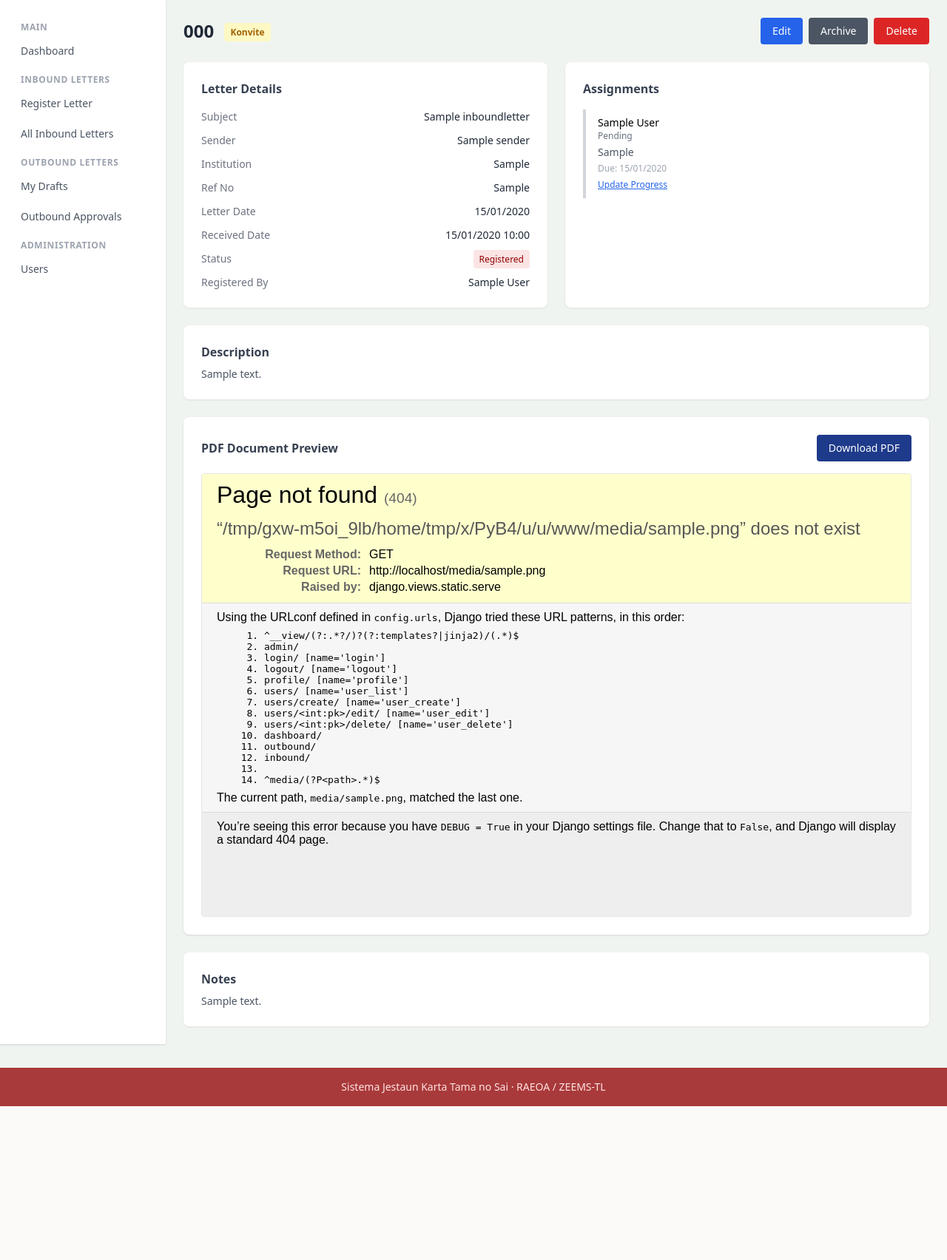
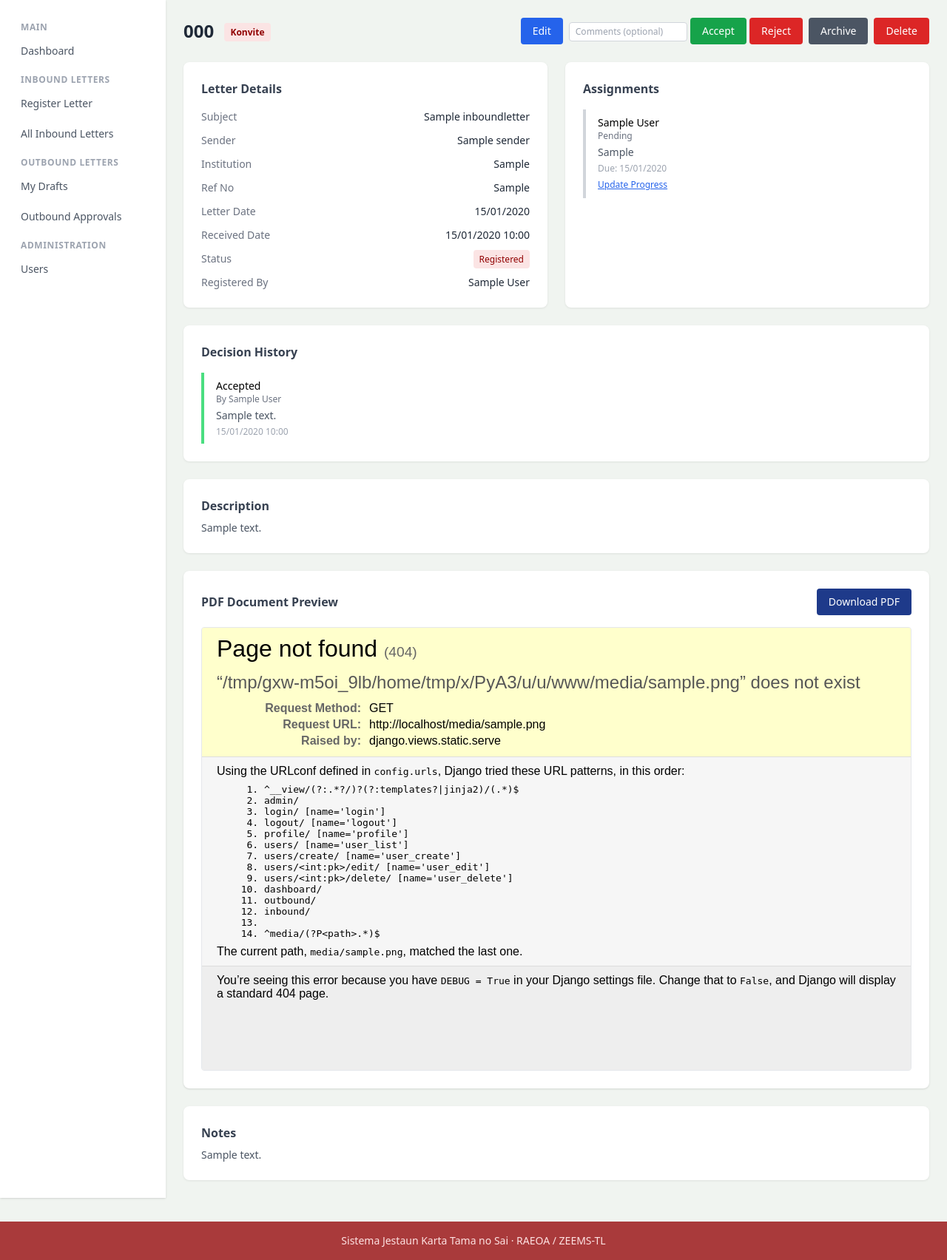
Before and after one commit to Noro18/Corespondence-System, a Django app: page /inbound/1/ in a window 1280 px wide. Shown: the part 88-1792 px from the top of the page at 74% size. Before the commit the page ends 1584 px from the top, so only its background shows below. Run offline with Django 5.2, Linux system fonts and the light colour scheme; a user stored in the database is signed in; tables that the repository leaves empty hold one stand-in row (values such as "Sample post"); some libraries are stand-ins or nearby versions.

Commit message:
feat: add decision form and history to inbound letter detail

```diff
--- a/templates/inbound_letters/letter_detail.html
+++ b/templates/inbound_letters/letter_detail.html
@@ -6,21 +6,36 @@
 
 <div class="flex items-center justify-between mb-6">
   <h1 class="text-2xl font-bold text-gray-800">{{ letter.tracking_code }}
-    <span class="{% if letter.category == 'ASU' %}badge-maroon{% elif letter.category == 'INF' %}bg-gray-100 text-gray-700{% else %}bg-yellow-100 text-yellow-700{% endif %} px-2 py-1 rounded text-xs align-middle ml-2">{{ letter.get_category_display }}</span>
+    <span class="{% if letter.category == 'KVT' %}badge-maroon{% elif letter.category == 'AUD' %}bg-gray-100 text-gray-700{% elif letter.category == 'PRP' %}bg-blue-100 text-blue-700{% else %}bg-yellow-100 text-yellow-700{% endif %} px-2 py-1 rounded text-xs align-middle ml-2">{{ letter.get_category_display }}</span>
   </h1>
   <div class="flex gap-2">
     {% if user.role == 'ADMIN' or user.role == 'SEK' and letter.registered_by == user and letter.status != 'CMP' and letter.status != 'ARC' %}
     <a href="{% url 'inbound_letters:edit' letter.pk %}" class="bg-blue-600 text-white px-4 py-2 rounded hover:bg-blue-700 text-sm">Edit</a>
     {% endif %}
     {% if letter.status != 'ARC' and user.role == 'ADMIN' or letter.status != 'ARC' and user.role == 'PREZ' %}
-      {% if letter.category == 'ASU' and letter.status == 'REG' %}
-      <a href="{% url 'inbound_letters:assign' letter.pk %}" class="bg-blue-900 text-white px-4 py-2 rounded hover:bg-blue-800 text-sm">Despaxu</a>
+      {% if letter.status == 'REG' or letter.status == 'REJ' %}
+      <form method="post" action="{% url 'inbound_letters:decide' letter.pk %}" class="inline">
+        {% csrf_token %}
+        <input type="text" name="comments" placeholder="Comments (optional)" class="px-2 py-1 border border-gray-300 rounded text-xs w-40">
+        <button type="submit" name="decision" value="APR" class="bg-green-600 text-white px-4 py-2 rounded hover:bg-green-700 text-sm">Accept</button>
+        <button type="submit" name="decision" value="REJ" class="bg-red-600 text-white px-4 py-2 rounded hover:bg-red-700 text-sm">Reject</button>
+      </form>
       {% endif %}
-      {% if letter.category != 'ASU' or letter.status == 'CMP' %}
-      <form method="post" action="{% url 'inbound_letters:archive' letter.pk %}" class="inline">
-        {% csrf_token %}
-        <button type="submit" class="bg-gray-600 text-white px-4 py-2 rounded hover:bg-gray-700 text-sm">Archive</button>
-      </form>
+      {% if letter.category == 'PED' or letter.category == 'PRP' %}
+        {% if letter.status == 'APR' %}
+        <a href="{% url 'inbound_letters:assign' letter.pk %}" class="bg-blue-900 text-white px-4 py-2 rounded hover:bg-blue-800 text-sm">Despaxu</a>
+        {% endif %}
+        {% if letter.status == 'CMP' %}
+        <form method="post" action="{% url 'inbound_letters:archive' letter.pk %}" class="inline">
+          {% csrf_token %}
+          <button type="submit" class="bg-gray-600 text-white px-4 py-2 rounded hover:bg-gray-700 text-sm">Archive</button>
+        </form>
+        {% endif %}
+      {% else %}
+        <form method="post" action="{% url 'inbound_letters:archive' letter.pk %}" class="inline">
+          {% csrf_token %}
+          <button type="submit" class="bg-gray-600 text-white px-4 py-2 rounded hover:bg-gray-700 text-sm">Archive</button>
+        </form>
       {% endif %}
     {% endif %}
     {% if user.role == 'ADMIN' %}
@@ -62,7 +77,7 @@
       <div class="flex justify-between">
         <dt class="text-gray-500">Status</dt>
         <dd class="text-gray-800">
-          <span class="{% if letter.status == 'REG' %}badge-maroon{% elif letter.status == 'ASN' %}bg-yellow-100 text-yellow-700{% elif letter.status == 'CMP' %}bg-green-100 text-green-700{% else %}bg-gray-100 text-gray-700{% endif %} px-2 py-1 rounded text-xs">{{ letter.get_status_display }}</span>
+          <span class="{% if letter.status == 'REG' %}badge-maroon{% elif letter.status == 'APR' %}bg-blue-100 text-blue-700{% elif letter.status == 'REJ' %}bg-red-100 text-red-700{% elif letter.status == 'ASN' %}bg-yellow-100 text-yellow-700{% elif letter.status == 'CMP' %}bg-green-100 text-green-700{% else %}bg-gray-100 text-gray-700{% endif %} px-2 py-1 rounded text-xs">{{ letter.get_status_display }}</span>
         </dd>
       </div>
       <div class="flex justify-between">
@@ -94,6 +109,26 @@
     <p class="text-gray-400 text-sm">No assignments yet</p>
     {% endif %}
   </div>
+</div>
+
+<div class="mt-6 panel p-6">
+  <h2 class="font-semibold text-gray-700 mb-4">Decision History</h2>
+  {% if letter.decisions.all %}
+  <div class="space-y-3">
+    {% for d in letter.decisions.all %}
+    <div class="border-l-4 {% if d.decision == 'APR' %}border-green-400{% else %}border-red-400{% endif %} pl-4 py-2">
+      <p class="text-sm font-medium">{{ d.get_decision_display }}</p>
+      <p class="text-xs text-gray-500">By {{ d.decided_by.get_full_name|default:d.decided_by.username }}</p>
+      {% if d.comments %}
+      <p class="text-sm text-gray-600 mt-1">{{ d.comments }}</p>
+      {% endif %}
+      <p class="text-xs text-gray-400 mt-1">{{ d.decided_at|date:"d/m/Y H:i" }}</p>
+    </div>
+    {% endfor %}
+  </div>
+  {% else %}
+  <p class="text-gray-400 text-sm">No decisions yet</p>
+  {% endif %}
 </div>
 
 {% if letter.description %}
```
